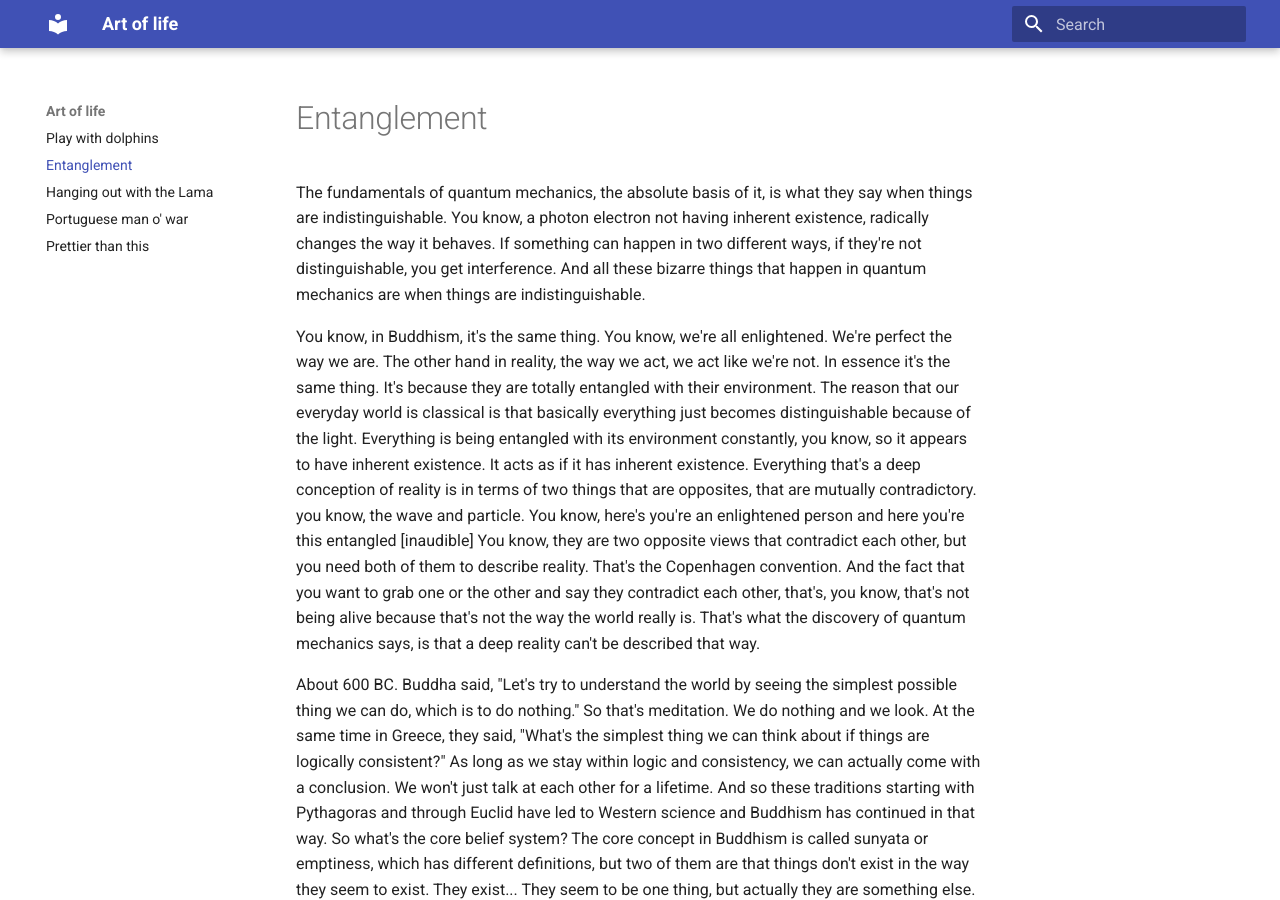
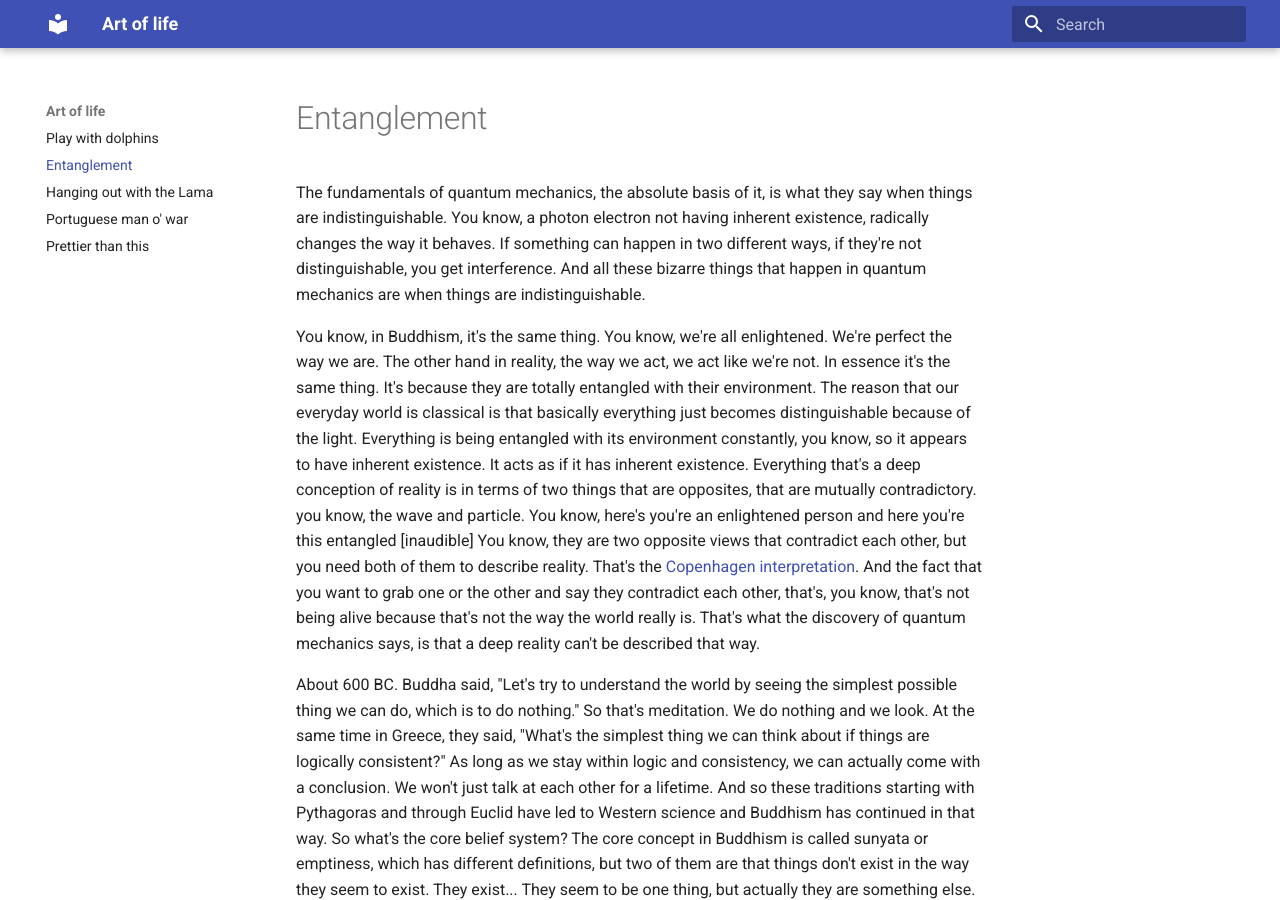
Before and after one commit to weitzman/art-of-life, an MkDocs documentation site: the page built from docs/entangled.md, in a window 1280 px wide and 900 px high. Built offline with MkDocs 1.6.1 and Material for MkDocs 9.7.7, drawn with Linux system fonts in a browser that asks for light colours.

Commit message:
Add link

```diff
--- a/docs/entangled.md
+++ b/docs/entangled.md
@@ -2,7 +2,7 @@
 
 The fundamentals of quantum mechanics, the absolute basis of it, is what they say when things are indistinguishable. You know, a photon electron not having inherent existence, radically changes the way it behaves. If something can happen in two different ways, if they're not distinguishable, you get interference. And all these bizarre things that happen in <span title="ews">quantum mechanics</span> are when things are indistinguishable.
 
-You know, in Buddhism, it's the same thing. You know, we're all enlightened. We're perfect the way we are. The other hand in reality, the way we act, we act like we're not. In essence it's the same thing. It's because they are totally entangled with their environment. The reason that our everyday world is classical is that basically everything just becomes distinguishable because of the light. Everything is being entangled with its environment constantly, you know, so it appears to have inherent existence. It acts as if it has inherent existence. Everything that's a deep conception of reality is in terms of two things that are opposites, that are mutually contradictory. you know, the wave and particle. You know, here's you're an enlightened person and here you're this entangled [inaudible] You know, they are two opposite views that contradict each other, but you need both of them to describe reality. That's the Copenhagen convention. And the fact that you want to grab one or the other and say they contradict each other, that's, you know, that's not being alive because that's not the way the world really is. That's what the discovery of quantum mechanics says, is that a deep reality can't be described that way.
+You know, in Buddhism, it's the same thing. You know, we're all enlightened. We're perfect the way we are. The other hand in reality, the way we act, we act like we're not. In essence it's the same thing. It's because they are totally entangled with their environment. The reason that our everyday world is classical is that basically everything just becomes distinguishable because of the light. Everything is being entangled with its environment constantly, you know, so it appears to have inherent existence. It acts as if it has inherent existence. Everything that's a deep conception of reality is in terms of two things that are opposites, that are mutually contradictory. you know, the wave and particle. You know, here's you're an enlightened person and here you're this entangled [inaudible] You know, they are two opposite views that contradict each other, but you need both of them to describe reality. That's the [Copenhagen interpretation](https://en.wikipedia.org/wiki/Copenhagen_interpretation). And the fact that you want to grab one or the other and say they contradict each other, that's, you know, that's not being alive because that's not the way the world really is. That's what the discovery of quantum mechanics says, is that a deep reality can't be described that way.
 
 About 600 BC. Buddha said, "Let's try to understand the world by seeing the simplest possible thing we can do, which is to do nothing." So that's meditation. We do nothing and we look. At the same time in Greece, they said, "What's the simplest thing we can think about if things are logically consistent?" As long as we stay within logic and consistency, we can actually come with a conclusion. We won't just talk at each other for a lifetime. And so these traditions starting with Pythagoras and through Euclid have led to Western science and Buddhism has continued in that way. So what's the core belief system? The core concept in Buddhism is called sunyata or emptiness, which has different definitions, but two of them are that things don't exist in the way they seem to exist. They exist... They seem to be one thing, but actually they are something else. So that's this vast philosophical system. They also call that seeing reality as it actually is. So you go out in the evening and you watch the sunset. You don't go out in the evening and watch the earth rotate. Even though we've known this for 500 years, we still don't see it. So that's an example of something that's existing as something different than it seems to be. It seems to be the sun moving, but actually it's the earth rotating.
 
```
